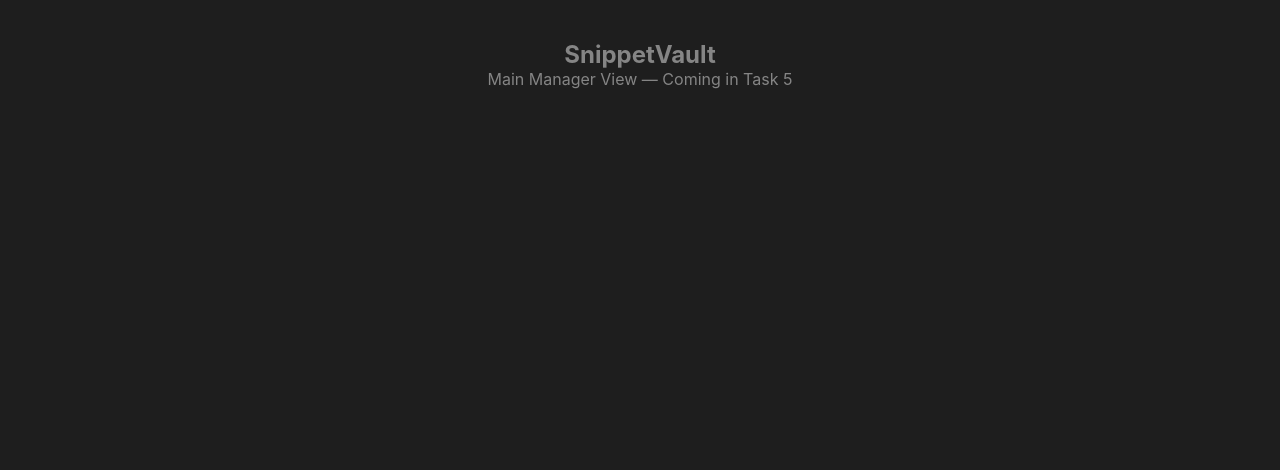
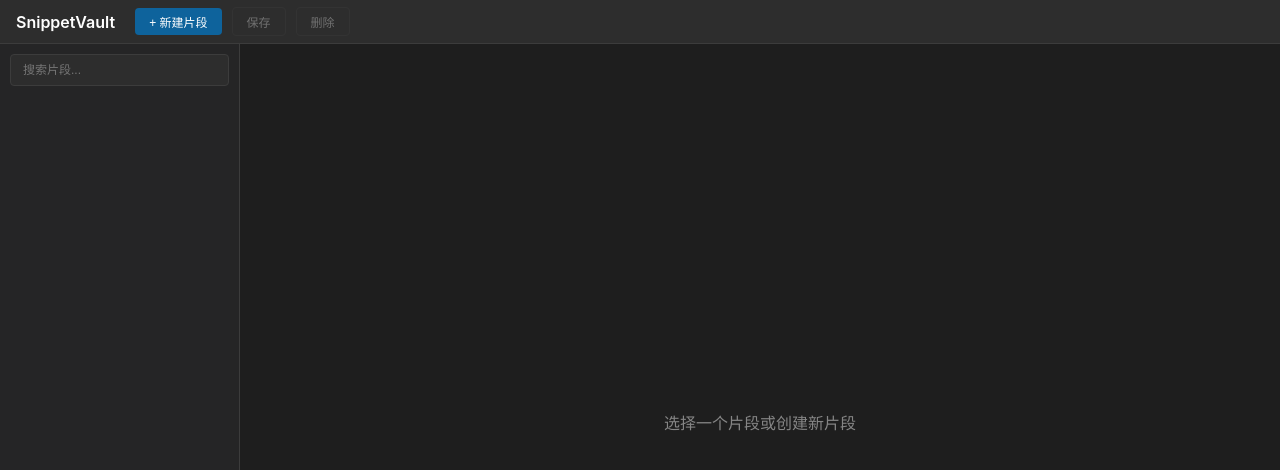
Before and after one commit to RollingTheRock/snippet-vault, a Vue app: page / in a window 1280 px wide. Shown: the top 470 px of the page. Built offline with nearby package versions, Linux system fonts and the light colour scheme.

Commit message:
feat: add main manager view with snippet CRUD and sidebar

```diff
--- a/electron.vite.config.js
+++ b/electron.vite.config.js
@@ -16,6 +16,7 @@ export default defineConfig({
   preload: {
     build: {
       outDir: 'dist-electron',
+      emptyOutDir: false,
       lib: {
         entry: resolve('electron/preload.js'),
         formats: ['cjs']
--- a/src/App.vue
+++ b/src/App.vue
@@ -7,8 +7,13 @@ import { computed } from 'vue'
 import QuickLaunch from './views/QuickLaunch.vue'
 import MainManager from './views/MainManager.vue'
 
+function getWindowType() {
+  const params = new URLSearchParams(window.location.search)
+  return params.get('window') || 'mainManager'
+}
+
 const viewMap = { quickLaunch: QuickLaunch, mainManager: MainManager }
-const currentView = computed(() => viewMap[window.electronAPI?.windowType] || MainManager)
+const currentView = computed(() => viewMap[getWindowType()] || MainManager)
 </script>
 
 <style>
--- /dev/null
+++ b/src/components/SnippetList.vue
@@ -0,0 +1,35 @@
+<template>
+  <div class="snippet-list">
+    <div
+      v-for="snippet in snippets"
+      :key="snippet.id"
+      class="snippet-item"
+      :class="{ active: selectedId === snippet.id }"
+      @click="$emit('select', snippet.id)"
+    >
+      <div class="snippet-title">{{ snippet.title }}</div>
+      <div class="snippet-meta">{{ snippet.language }}</div>
+    </div>
+  </div>
+</template>
+
+<script setup>
+defineProps({ snippets: Array, selectedId: Number })
+defineEmits(['select'])
+</script>
+
+<style scoped>
+.snippet-list { overflow-y: auto; }
+.snippet-item {
+  padding: 10px 14px;
+  cursor: pointer;
+  border-bottom: 1px solid var(--border-color);
+}
+.snippet-item:hover { background: var(--bg-tertiary); }
+.snippet-item.active {
+  background: var(--selection-bg);
+  border-left: 2px solid var(--accent-blue);
+}
+.snippet-title { color: var(--text-primary); font-size: 13px; margin-bottom: 3px; }
+.snippet-meta { color: var(--text-secondary); font-size: 11px; }
+</style>
--- /dev/null
+++ b/src/stores/snippets.js
@@ -0,0 +1,48 @@
+import { defineStore } from 'pinia'
+import { ref, computed } from 'vue'
+
+export const useSnippetStore = defineStore('snippets', () => {
+  const snippets = ref([])
+  const selectedId = ref(null)
+
+  const selectedSnippet = computed(() =>
+    snippets.value.find(s => s.id === selectedId.value) || null
+  )
+
+  async function loadSnippets() {
+    snippets.value = await window.electronAPI.getSnippets()
+  }
+
+  async function createSnippet(data) {
+    const snippet = await window.electronAPI.createSnippet(data)
+    snippets.value.unshift(snippet)
+    selectedId.value = snippet.id
+    return snippet
+  }
+
+  async function updateSnippet(id, data) {
+    const snippet = await window.electronAPI.updateSnippet(id, data)
+    const idx = snippets.value.findIndex(s => s.id === id)
+    if (idx >= 0) snippets.value[idx] = snippet
+    return snippet
+  }
+
+  async function deleteSnippet(id) {
+    await window.electronAPI.deleteSnippet(id)
+    snippets.value = snippets.value.filter(s => s.id !== id)
+    if (selectedId.value === id) selectedId.value = null
+  }
+
+  async function searchSnippets(query) {
+    if (!query.trim()) {
+      await loadSnippets()
+      return
+    }
+    snippets.value = await window.electronAPI.searchSnippets(query)
+  }
+
+  return {
+    snippets, selectedId, selectedSnippet,
+    loadSnippets, createSnippet, updateSnippet, deleteSnippet, searchSnippets
+  }
+})
--- a/src/views/MainManager.vue
+++ b/src/views/MainManager.vue
@@ -1,6 +1,249 @@
 <template>
-  <div style="padding: 40px; color: #858585; text-align: center;">
-    <h2>SnippetVault</h2>
-    <p>Main Manager View — Coming in Task 5</p>
+  <div class="main-manager">
+    <!-- Toolbar -->
+    <div class="toolbar">
+      <span class="brand">SnippetVault</span>
+      <button class="btn-primary" @click="handleNew">+ 新建片段</button>
+      <button class="btn-secondary" @click="handleSave" :disabled="!hasChanges">保存</button>
+      <button class="btn-secondary" @click="handleDelete" :disabled="!selectedId">删除</button>
+    </div>
+
+    <!-- Content -->
+    <div class="content">
+      <!-- Left: Snippet List -->
+      <div class="sidebar">
+        <input
+          v-model="searchQuery"
+          @input="handleSearch"
+          class="search-input"
+          placeholder="搜索片段..."
+        />
+        <SnippetList
+          :snippets="snippetStore.snippets"
+          :selectedId="snippetStore.selectedId"
+          @select="snippetStore.selectedId = $event"
+        />
+      </div>
+
+      <!-- Right: Editor -->
+      <div class="editor-area" v-if="selectedSnippet">
+        <input v-model="editForm.title" class="title-input" placeholder="片段标题" />
+        <div class="editor-toolbar">
+          <select v-model="editForm.language" class="lang-select">
+            <option v-for="lang in languages" :key="lang.value" :value="lang.value">
+              {{ lang.label }}
+            </option>
+          </select>
+        </div>
+        <textarea
+          v-model="editForm.content"
+          class="code-editor"
+          placeholder="输入代码..."
+          spellcheck="false"
+        />
+        <div class="editor-actions">
+          <button class="btn-primary" @click="handlePreview">预览效果</button>
+          <button class="btn-secondary" @click="handleCopy">复制代码</button>
+        </div>
+      </div>
+
+      <div class="empty-state" v-else>
+        <p>选择一个片段或创建新片段</p>
+      </div>
+    </div>
   </div>
 </template>
+
+<script setup>
+import { ref, reactive, computed, watch, onMounted } from 'vue'
+import { useSnippetStore } from '../stores/snippets.js'
+import SnippetList from '../components/SnippetList.vue'
+
+const snippetStore = useSnippetStore()
+const searchQuery = ref('')
+const editForm = reactive({ title: '', content: '', language: 'javascript' })
+
+const languages = [
+  { value: 'html', label: 'HTML' },
+  { value: 'css', label: 'CSS' },
+  { value: 'javascript', label: 'JavaScript' },
+  { value: 'typescript', label: 'TypeScript' },
+  { value: 'vue', label: 'Vue' },
+  { value: 'python', label: 'Python' },
+  { value: 'java', label: 'Java' },
+  { value: 'go', label: 'Go' },
+  { value: 'rust', label: 'Rust' },
+  { value: 'cpp', label: 'C++' },
+  { value: 'csharp', label: 'C#' },
+  { value: 'sql', label: 'SQL' },
+  { value: 'shell', label: 'Shell' },
+  { value: 'ruby', label: 'Ruby' },
+  { value: 'json', label: 'JSON' }
+]
+
+const selectedId = computed(() => snippetStore.selectedId)
+const selectedSnippet = computed(() => snippetStore.selectedSnippet)
+const hasChanges = computed(() => {
+  if (!selectedSnippet.value) return false
+  return editForm.title !== selectedSnippet.value.title ||
+    editForm.content !== selectedSnippet.value.content ||
+    editForm.language !== selectedSnippet.value.language
+})
+
+watch(selectedSnippet, (snippet) => {
+  if (snippet) {
+    editForm.title = snippet.title
+    editForm.content = snippet.content
+    editForm.language = snippet.language
+  }
+}, { immediate: true })
+
+async function handleSearch() {
+  await snippetStore.searchSnippets(searchQuery.value)
+}
+
+async function handleNew() {
+  await snippetStore.createSnippet({
+    title: '未命名片段',
+    content: '',
+    language: 'javascript'
+  })
+}
+
+async function handleSave() {
+  if (!selectedId.value) return
+  await snippetStore.updateSnippet(selectedId.value, {
+    title: editForm.title,
+    content: editForm.content,
+    language: editForm.language
+  })
+}
+
+async function handleDelete() {
+  if (!selectedId.value) return
+  await snippetStore.deleteSnippet(selectedId.value)
+}
+
+async function handleCopy() {
+  if (selectedSnippet.value) {
+    await window.electronAPI.copySnippet(selectedSnippet.value.content)
+  }
+}
+
+function handlePreview() {
+  if (selectedSnippet.value) {
+    window.electronAPI.openPreview(selectedSnippet.value.content, selectedSnippet.value.language)
+  }
+}
+
+onMounted(() => {
+  snippetStore.loadSnippets()
+})
+</script>
+
+<style scoped>
+.main-manager {
+  display: flex;
+  flex-direction: column;
+  height: 100vh;
+  background: var(--bg-primary);
+}
+.toolbar {
+  height: 44px;
+  background: var(--bg-tertiary);
+  border-bottom: 1px solid var(--border-color);
+  display: flex;
+  align-items: center;
+  padding: 0 16px;
+  gap: 10px;
+}
+.brand { color: #fff; font-weight: 600; margin-right: 10px; }
+.btn-primary {
+  background: var(--button-primary);
+  color: #fff;
+  border: none;
+  padding: 5px 14px;
+  border-radius: 4px;
+  font-size: 12px;
+  cursor: pointer;
+}
+.btn-secondary {
+  background: transparent;
+  color: var(--text-primary);
+  border: 1px solid var(--border-color);
+  padding: 5px 14px;
+  border-radius: 4px;
+  font-size: 12px;
+  cursor: pointer;
+}
+.btn-secondary:disabled { opacity: 0.4; cursor: not-allowed; }
+.content { display: flex; flex: 1; overflow: hidden; }
+.sidebar {
+  width: 240px;
+  background: var(--bg-secondary);
+  border-right: 1px solid var(--border-color);
+  display: flex;
+  flex-direction: column;
+}
+.search-input {
+  background: var(--bg-tertiary);
+  border: 1px solid var(--border-color);
+  color: var(--text-primary);
+  padding: 8px 12px;
+  margin: 10px;
+  border-radius: 4px;
+  font-size: 12px;
+  outline: none;
+}
+.editor-area {
+  flex: 1;
+  display: flex;
+  flex-direction: column;
+  padding: 16px;
+}
+.title-input {
+  background: transparent;
+  border: none;
+  border-bottom: 1px solid var(--border-color);
+  color: #fff;
+  font-size: 16px;
+  font-weight: 600;
+  padding: 8px 0;
+  margin-bottom: 12px;
+  outline: none;
+}
+.editor-toolbar { margin-bottom: 12px; }
+.lang-select {
+  background: var(--bg-tertiary);
+  color: var(--text-primary);
+  border: 1px solid var(--border-color);
+  padding: 5px 10px;
+  border-radius: 4px;
+  font-size: 12px;
+}
+.code-editor {
+  flex: 1;
+  background: var(--bg-primary);
+  border: 1px solid var(--border-color);
+  color: var(--text-primary);
+  padding: 16px;
+  font-family: 'Fira Code', 'Consolas', monospace;
+  font-size: 13px;
+  line-height: 1.6;
+  resize: none;
+  outline: none;
+  border-radius: 4px;
+}
+.editor-actions {
+  display: flex;
+  gap: 10px;
+  margin-top: 12px;
+}
+.empty-state {
+  flex: 1;
+  display: flex;
+  align-items: center;
+  justify-content: center;
+  color: var(--text-secondary);
+}
+</style>
```
Also changed, not shown: src/stores/tags.js (added, +18 -0 lines).
